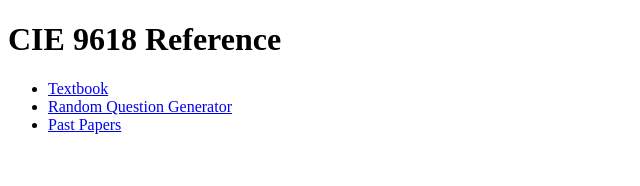
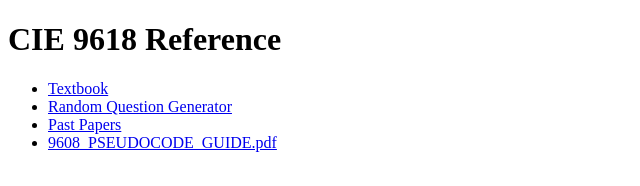
Before and after one commit to GoldenEdit/cs, a plain HTML site: page index.html in a window 1280 px wide. Shown: the whole page, without its empty margins (0-640 px from the left). Drawn offline with Linux system fonts and the light colour scheme.

Commit message:
add 9608_PSEUDOCODE_GUIDE.pdf

```diff
--- a/index.html
+++ b/index.html
@@ -9,6 +9,8 @@
 		<li><a href="textbook.html">Textbook</a></li>
 		<li><a href="random-questions.html">Random Question Generator</a></li>
 		<li><a href="past-papers.html">Past Papers</a></li>
+		<li><a href="9608_PSEUDOCODE_GUIDE.pdf">9608_PSEUDOCODE_GUIDE.pdf</a></li>
+
 	</ul>
 </body>
 </html>
```
Also changed, not shown: 1 other file.
